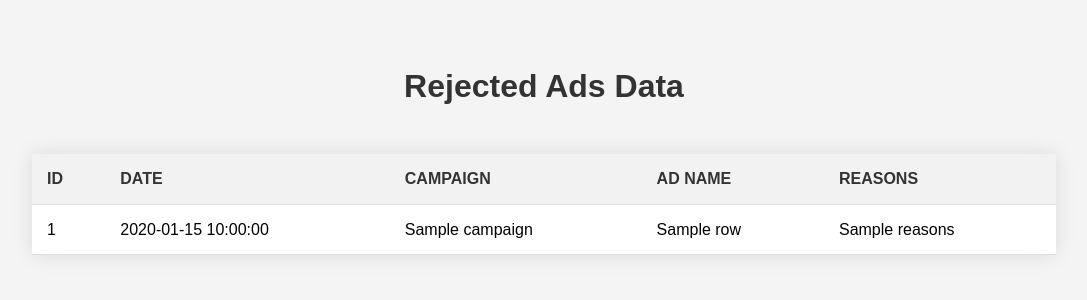
After one commit to LeeShawnhun/IB_google_reject_check, a FastAPI app: template templates/check_data.html in a window 1280 px wide. The commit adds this page. Shown: the top 300 px of the page, without its empty margins (96-1183 px from the left). Run offline with FastAPI, Linux system fonts and the light colour scheme; the template is opened without the code that fills it: most values are stand-ins (such as "Sample title", 1, 10 or a date in 2020).

Commit message:
2024년 9월 12일 DB 연결

```diff
--- /dev/null
+++ b/database.py
@@ -0,0 +1,17 @@
+from sqlalchemy import create_engine
+from sqlalchemy.ext.declarative import declarative_base
+from sqlalchemy.orm import sessionmaker
+
+DATABASE_URL = "postgresql://postgres:q1w2e3r4!!@ib-database.c9so6u826z2w.ap-northeast-2.rds.amazonaws.com:5432/postgres"
+
+engine = create_engine(DATABASE_URL)
+SessionLocal = sessionmaker(autocommit=False, autoflush=False, bind=engine)
+
+Base = declarative_base()
+
+def get_db():
+    db = SessionLocal()
+    try:
+        yield db
+    finally:
+        db.close()
--- a/main.py
+++ b/main.py
@@ -1,4 +1,4 @@
-from fastapi import FastAPI, Request, File, UploadFile, HTTPException, Form
+from fastapi import FastAPI, Request, File, UploadFile, HTTPException, Form, Depends
 from fastapi.templating import Jinja2Templates
 from fastapi.staticfiles import StaticFiles
 from fastapi.responses import FileResponse, HTMLResponse
@@ -8,6 +8,9 @@ import pandas as pd
 from datetime import date
 import re
 import traceback
+from sqlalchemy.orm import Session
+from database import get_db, engine
+import models
 
 # 터미널에 uvicorn main:app --reload 로 실행
 app = FastAPI()
@@ -17,6 +20,24 @@ app.mount("/static", StaticFiles(directory="static"), name="static")
 
 # 템플릿 설정
 templates = Jinja2Templates(directory="templates")
+
+# db 테이블 초기화
+models.Base.metadata.create_all(bind=engine)
+
+def save_to_database(db: Session, processed_data):
+    today = date.today()
+    for campaign, ads in processed_data.items():
+        for ad in ads:
+            name, reasons = ad.split('(', 1)
+            reasons = reasons.rstrip(')')
+            db_item = models.RejectedAd(
+                date=today,
+                campaign=campaign,
+                ad_name=name,
+                reasons=reasons
+            )
+            db.add(db_item)
+    db.commit()
 
 team_brands = {
     "team1": ['비아벨로', '라이브포레스트', '겟비너스', '본투비맨', '마스터벤', '안마디온', '다트너스', '뮤끄', '프렌냥'],
@@ -45,17 +66,17 @@ def reason_preprocessing(text):
 def process_files(file_paths):
     today = date.today()
     formatted_date = today.strftime("%m%d")
-    all_brand_data = []
+    processed_data = {}
 
     for file_path in file_paths:
         temp = pd.read_csv(
             file_path,
             encoding="UTF-16",
             sep='\t',
-            usecols=['광고 이름', '광고 유형', '캠페인', '광고 정책'],
+            usecols=['광고 이름', '광고 유형', '캠페인', '승인 상태','광고 정책'],
             header=2)
 
-        temp = temp[temp["광고 유형"] == "반응형 동영상 광고"]
+        temp = temp[(temp["광고 유형"] == "반응형 동영상 광고") & (temp["승인 상태"] != "승인됨")]
         temp_campaign_name = temp["캠페인"].unique()
 
         for campaign in temp_campaign_name:
@@ -73,19 +94,21 @@ def process_files(file_paths):
             duplicate_check = pd.DataFrame(temp_list)
             reject_ads = duplicate_check[0].unique()
 
-            all_brand_data.append(f"{campaign}")
-            all_brand_data.extend(reject_ads)
-            all_brand_data.append("")
+            processed_data[campaign] = reject_ads
 
     output_file = f'{formatted_date} 구글 리젝 체크.txt'
+
     with open(output_file, 'w', encoding='utf-8') as file:
-        for line in all_brand_data:
-            file.write(f"{line}\n")
+        for campaign, ads in processed_data.items():
+            file.write(f"{campaign}\n")
+            for ad in ads:
+                file.write(f"{ad}\n")
+            file.write("\n")
 
-    return output_file
+    return processed_data, output_file
 
 @app.post("/uploadfiles/")
-async def create_upload_files(request: Request, files: list[UploadFile] = File(...), selected_team: str = Form(...)):
+async def create_upload_files(request: Request, files: list[UploadFile] = File(...), selected_team: str = Form(...), db: Session = Depends(get_db)):
     try:
         file_paths = []
         for file in files:
@@ -107,17 +130,20 @@ async def create_upload_files(request: Request, files: list[UploadFile] = File(.
                     break
 
         # 정렬된 파일 경로로 처리
-        processed_file = process_files(sorted_file_paths)
+        processed_data, output_file = process_files(sorted_file_paths)
 
-        # Clean up uploaded files
+        # 데이터베이스에 저장
+        save_to_database(db, processed_data)
+
         for file_path in file_paths:
             os.remove(file_path)
 
-        download_link = f'/download/{processed_file}'
+        download_link = f'/download/{output_file}'
         return templates.TemplateResponse("result.html", {"request": request, "download_link": download_link})
+
     except Exception as e:
         print(f"An error occurred: {str(e)}")
-        print(traceback.format_exc())  # 상세한 오류 트레이스백 출력
+        print(traceback.format_exc())
         raise HTTPException(status_code=500, detail=f"An error occurred: {str(e)}")
 
 @app.get("/download/{filename}")
@@ -130,6 +156,11 @@ async def download_file(filename: str):
 async def read_root(request: Request):
     return templates.TemplateResponse("index.html", {"request": request})
 
+@app.get("/check_data/", response_class=HTMLResponse)
+def check_data(request: Request, db: Session = Depends(get_db)):
+    results = db.query(models.RejectedAd).all()
+    return templates.TemplateResponse("check_data.html", {"request": request, "results": results})
+
 if __name__ == "__main__":
     import uvicorn
     uvicorn.run(app, host="0.0.0.0", port=8000)
--- a/requirements.txt
+++ b/requirements.txt
@@ -1,5 +1,7 @@
 fastapi
 uvicorn
+sqlalchemy
+psycopg2-binary
 python-multipart
+jinja2
 pandas
-jinja2
--- /dev/null
+++ b/static/css/table.css
@@ -0,0 +1,57 @@
+
+
+body {
+    font-family: Arial, sans-serif;
+    line-height: 1.6;
+    margin: 0;
+    padding: 0;
+    background-color: #f4f4f4;
+}
+
+.container {
+    width: 80%;
+    margin: auto;
+    overflow: hidden;
+    padding: 20px;
+}
+
+h1 {
+    color: #333;
+    text-align: center;
+    padding: 20px 0;
+}
+
+table {
+    width: 100%;
+    border-collapse: collapse;
+    margin-top: 20px;
+    background-color: #fff;
+    box-shadow: 0 0 20px rgba(0, 0, 0, 0.1);
+}
+
+th, td {
+    padding: 12px 15px;
+    text-align: left;
+    border-bottom: 1px solid #ddd;
+}
+
+th {
+    background-color: #f2f2f2;
+    font-weight: bold;
+    color: #333;
+    text-transform: uppercase;
+}
+
+tr:hover {
+    background-color: #f5f5f5;
+}
+
+@media screen and (max-width: 600px) {
+    table {
+        font-size: 0.8em;
+    }
+
+    th, td {
+        padding: 8px 10px;
+    }
+}
--- a/static/js/script.js
+++ b/static/js/script.js
@@ -44,4 +44,5 @@ document.addEventListener('DOMContentLoaded', function() {
                 '</ul>';
         });
     });
+
 });
--- /dev/null
+++ b/templates/check_data.html
@@ -0,0 +1,36 @@
+<!DOCTYPE html>
+<html lang="ko">
+<head>
+    <meta charset="UTF-8">
+    <meta name="viewport" content="width=device-width, initial-scale=1.0">
+    <title>Rejected Ads Data</title>
+    <link rel="stylesheet" href="{{ url_for('static', path='/table.css') }}">
+</head>
+<body>
+    <div class="container">
+        <h1>Rejected Ads Data</h1>
+        <table>
+            <thead>
+                <tr>
+                    <th>ID</th>
+                    <th>Date</th>
+                    <th>Campaign</th>
+                    <th>Ad Name</th>
+                    <th>Reasons</th>
+                </tr>
+            </thead>
+            <tbody>
+                {% for row in results %}
+                <tr>
+                    <td>{{ row.id }}</td>
+                    <td>{{ row.date }}</td>
+                    <td>{{ row.campaign }}</td>
+                    <td>{{ row.ad_name }}</td>
+                    <td>{{ row.reasons }}</td>
+                </tr>
+                {% endfor %}
+            </tbody>
+        </table>
+    </div>
+</body>
+</html>
--- a/templates/result.html
+++ b/templates/result.html
@@ -3,7 +3,7 @@
 <head>
     <meta charset="UTF-8">
     <meta name="viewport" content="width=device-width, initial-scale=1.0">
-    <title>구글 리젝 처리기</title>
+    <title>IB</title>
     <link rel="stylesheet" href="{{ url_for('static', path='/css/styles.css') }}">
 </head>
 <body>
```
Also changed, not shown: models.py (added, +11 -0 lines).
